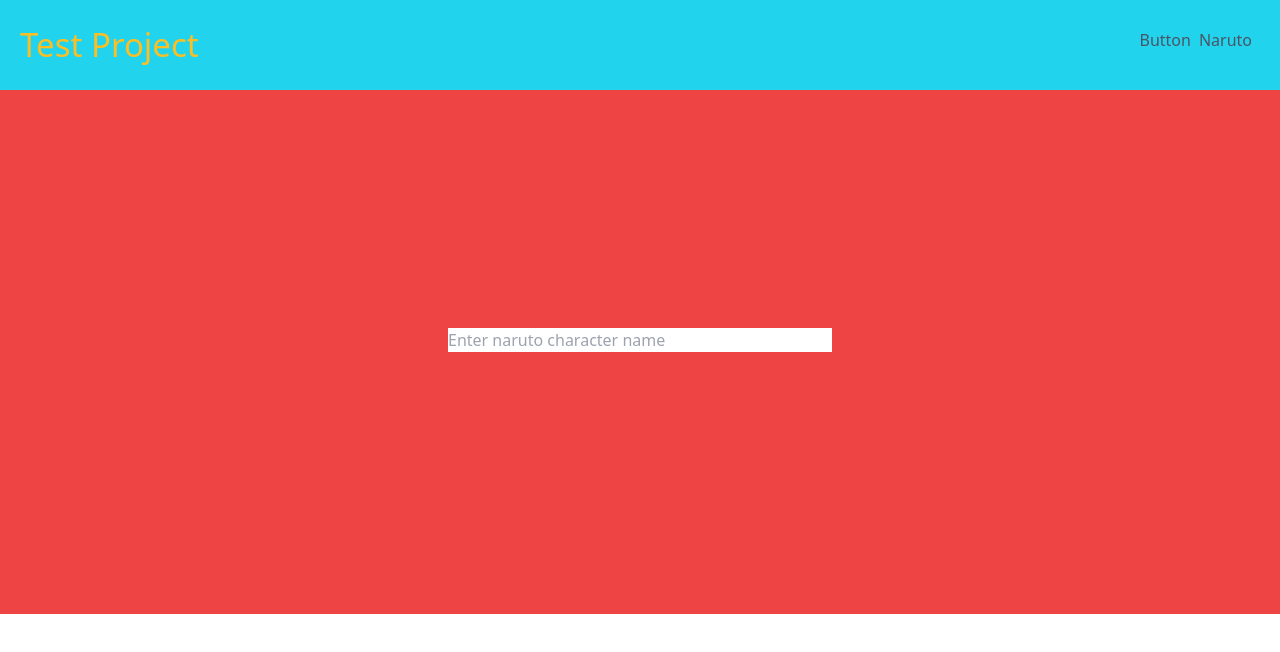
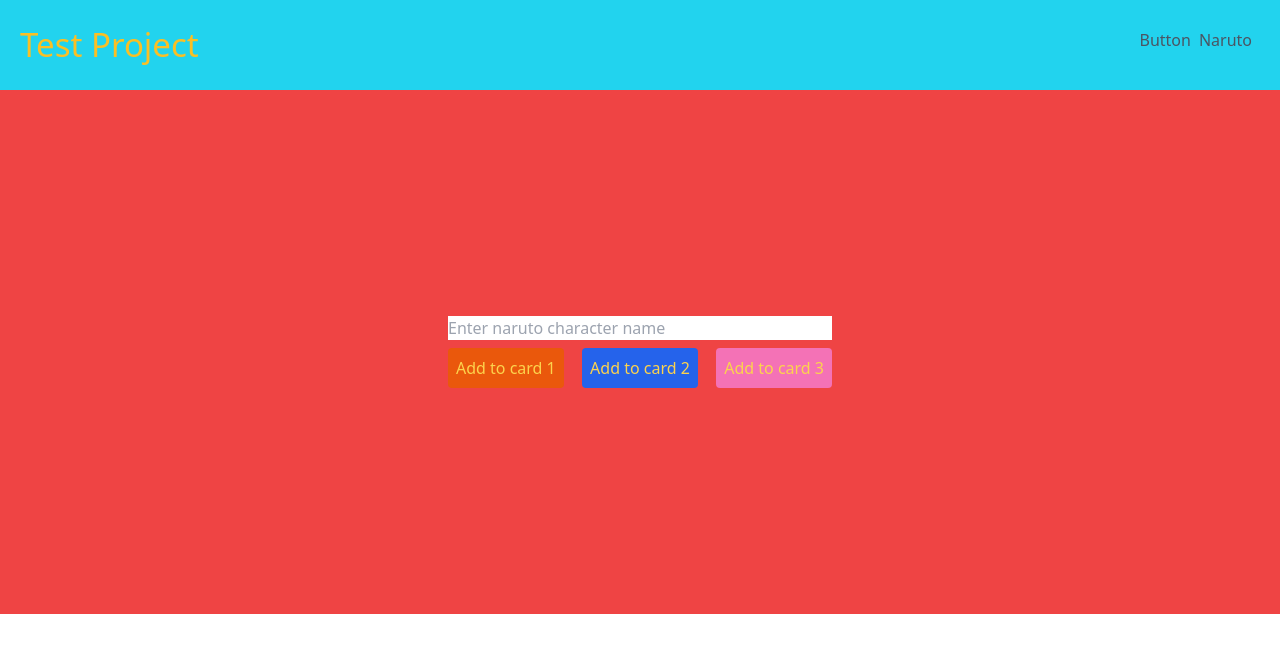
Before and after one commit to AmielOrdas/test-project, a React (Vite) app: page /NarutoPage in a window 1280 px wide. Shown: the top 652 px of the page. Built offline with nearby package versions, Linux system fonts and the light colour scheme; no server answers.

Commit message:
Added three buttons in naruto page with different styles. Moreover, I also added a function named processString()that removes dashes - and different variants of O such as Ō or ō.

```diff
--- a/src/Pages/NarutoPage.jsx
+++ b/src/Pages/NarutoPage.jsx
@@ -7,29 +7,59 @@ import Button from "../Button";
 function NarutoPage() {
   const [data, setData] = useState([]);
   const inputRef = useRef("Enter naruto character name");
+
+  function processString() {
+    const inputName = inputRef.current.value
+      .replace(/-/, " ")
+      .replace(/[ōŌ]/, "o") // The /[ōŌ]/ means replace any ō and Ō with small letter "o". The slashes is same with " " but general purposes.
+      .toLowerCase();
+
+    const processedName = data.filter(
+      (character) =>
+        character.name.replace(/-/, " ").replace(/[ōŌ]/, "o").toLowerCase() === // The /[ōŌ]/ means replace any ō and Ō with small letter "o".
+        inputName
+    );
+
+    return processedName;
+  }
+
   function handleInputRef() {
-    console.log(inputRef.current.value);
+    const processedInput = inputRef.current.value
+      .replace(/-/, " ")
+      .replace(/[ōŌ]/, "o") // The /[ōŌ]/ means replace any ō and Ō with small letter "o". The slashes is same with " " but general purposes.
+      .toLowerCase();
+
+    // console.log(processedInput);
   }
-  function handleSetCard1() {}
-  function handleSetCard2() {}
-  function handleSetCard3() {}
+  function handleSetCard1() {
+    const character = processString();
+    if (character.length === 0) {
+      console.log(character);
+    } else {
+      console.log(character);
+    }
+  }
+  function handleSetCard2() {
+    const character = processString();
+  }
+  function handleSetCard3() {
+    const character = processString();
+  }
 
   async function fetchNaruto() {
     try {
       const response = await fetch(
         `https://narutodb.xyz/api/character?page=1&limit=1431`
-      ); // This will return an object containing the data
+      ); // This will return an object containing the promise.
 
       if (!response.ok) {
-        throw new Error("Could not fetch resource"); // this will execute when fetching fails
+        throw new Error("Could not fetch resource"); // This will execute when fetching fails.
       }
       const data = await response.json(); // This will convert the object into JSON format which is an array of objects.
+      console.log(data);
+      const characterArrays = data.characters.flat();
 
-      setData(data);
-      console.log(data.characters[19]);
-      console.log(data.characters.flat());
-
-      // console.log(flatData);
+      setData(characterArrays);
     } catch (error) {
       console.error(error);
     }
@@ -44,7 +74,7 @@ function NarutoPage() {
       <Navigation />
 
       <main className="flex justify-center bg-red-500 h-[32.8rem]">
-        <div className="m-auto">
+        <div className="m-auto ">
           <NarutoCard />
           <div className="flex justify-center">
             <input
@@ -55,15 +85,23 @@ function NarutoPage() {
               className="align-self-center w-[24rem]"
             ></input>
           </div>
-
-          <Button
-            text1="Add to Card 1"
-            text2="Add to Card 2"
-            text3="Add to Card 3"
-            // function1={handleCountAdd}
-            // function2={handleCountSubtract}
-            // function3={handleCountReset}
-          />
+          <div className="flex justify-between">
+            <Button
+              text={"Add to card 1"}
+              Function={handleSetCard1}
+              styles={"text-amber-300 bg-orange-600 rounded mt-2 p-2 "}
+            />
+            <Button
+              text={"Add to card 2"}
+              Function={handleSetCard2}
+              styles={"text-amber-300 bg-blue-600 rounded mt-2 p-2 "}
+            />
+            <Button
+              text={"Add to card 3"}
+              Function={handleSetCard3}
+              styles={"text-amber-300 bg-pink-400 rounded mt-2 p-2 "}
+            />
+          </div>
         </div>
 
         <div className=" bg-black"></div>
```
